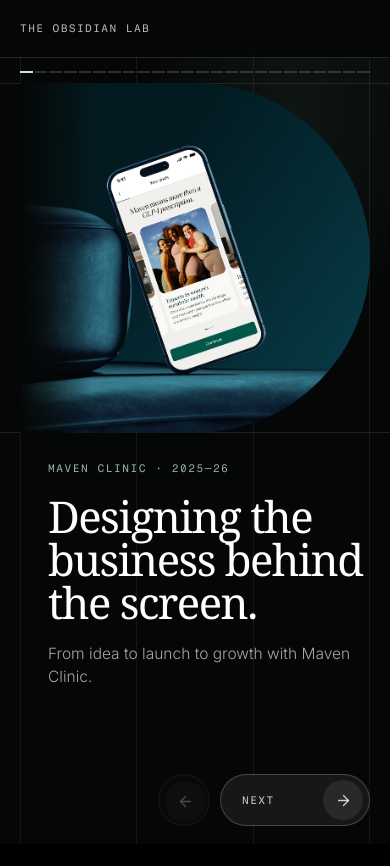
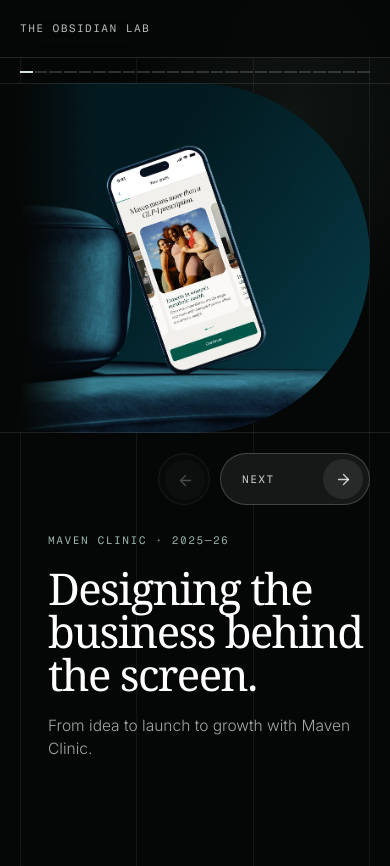
Before and after one commit to itomblack/obsidian-site, a React (Create React App) app: page /maven-case-study-experiments in a window 390 px wide. Before the commit the page ends 844 px from the top, so only its background shows below. Built offline with nearby package versions, Linux system fonts and the light colour scheme; a web font is replaced by a local one.

Commit message:
Anchor Maven controls to image frame

```diff
--- a/src/pages/MavenExperiments.jsx
+++ b/src/pages/MavenExperiments.jsx
@@ -85,8 +85,6 @@
         <article className="story-deck__copy" key={`copy-${active}`}>
           <CardCopy card={card} />
         </article>
-      </div>
-
         <nav className="deck-actions" aria-label="Story navigation">
           <button
             className="deck-actions__previous"
@@ -111,6 +109,7 @@
             </span>
           </button>
         </nav>
+      </div>
     </section>
   );
 }
--- a/src/pages/MavenExperiments.scss
+++ b/src/pages/MavenExperiments.scss
@@ -56,7 +56,7 @@
 
 .story-deck {
   min-height: 100svh;
-  padding: 105px 0 100px;
+  padding: 112px 0 100px;
 }
 
 .deck-progress {
@@ -90,6 +90,7 @@
 .deck-progress button:focus-visible { outline: 1px solid var(--maven-sage); outline-offset: 2px; }
 
 .story-deck__stage {
+  position: relative;
   display: grid;
   width: var(--grid-content);
   min-height: calc(100svh - 205px);
@@ -109,7 +110,7 @@
 .story-deck__media::before,
 .story-deck__media::after {
   position: absolute;
-  z-index: 0;
+  z-index: 3;
   left: calc(var(--grid-edge) * -1);
   width: 100vw;
   height: 1px;
@@ -207,10 +208,10 @@
 }
 
 .deck-actions {
-  position: fixed;
-  z-index: 48;
-  right: var(--grid-edge);
-  bottom: 30px;
+  position: absolute;
+  z-index: 4;
+  top: calc(50% + (var(--grid-column) * 1.5) + 20px);
+  right: 0;
   display: flex;
   align-items: center;
   gap: 10px;
@@ -344,9 +345,11 @@
   .maven-copy__body p { font-size: 0.97rem; line-height: 1.5; }
 
   .deck-actions {
-    right: 20px;
-    bottom: max(18px, env(safe-area-inset-bottom));
+    top: calc(var(--grid-content) + 20px);
+    right: 0;
   }
+
+  .story-deck__copy { margin-top: 72px; }
 
   .deck-actions button { height: 52px; }
   .deck-actions__previous { width: 52px; }
```
Also changed, not shown: 2 other files (tests, documents, lock files or other folders). Lines whose indentation alone changed are shown as unchanged.
